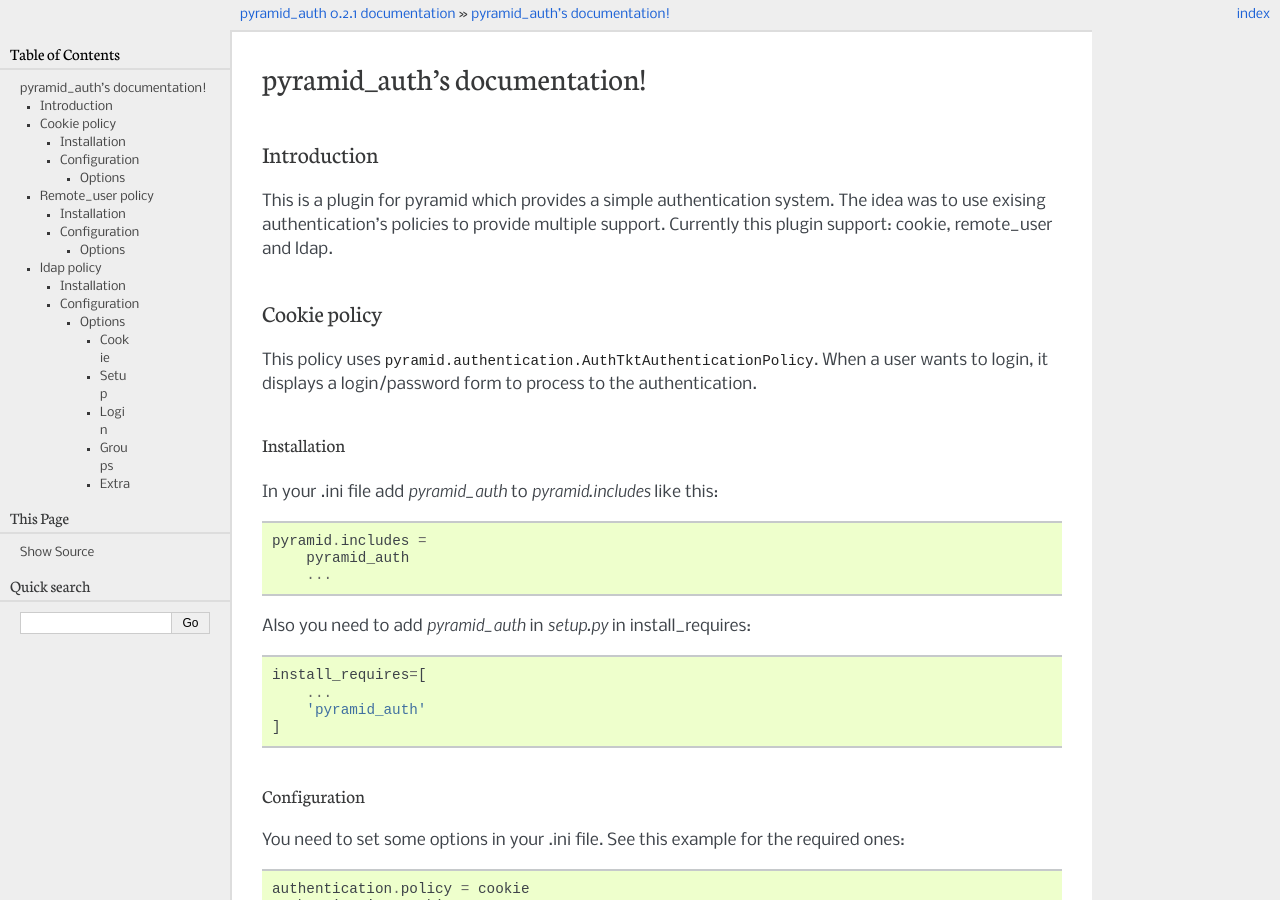
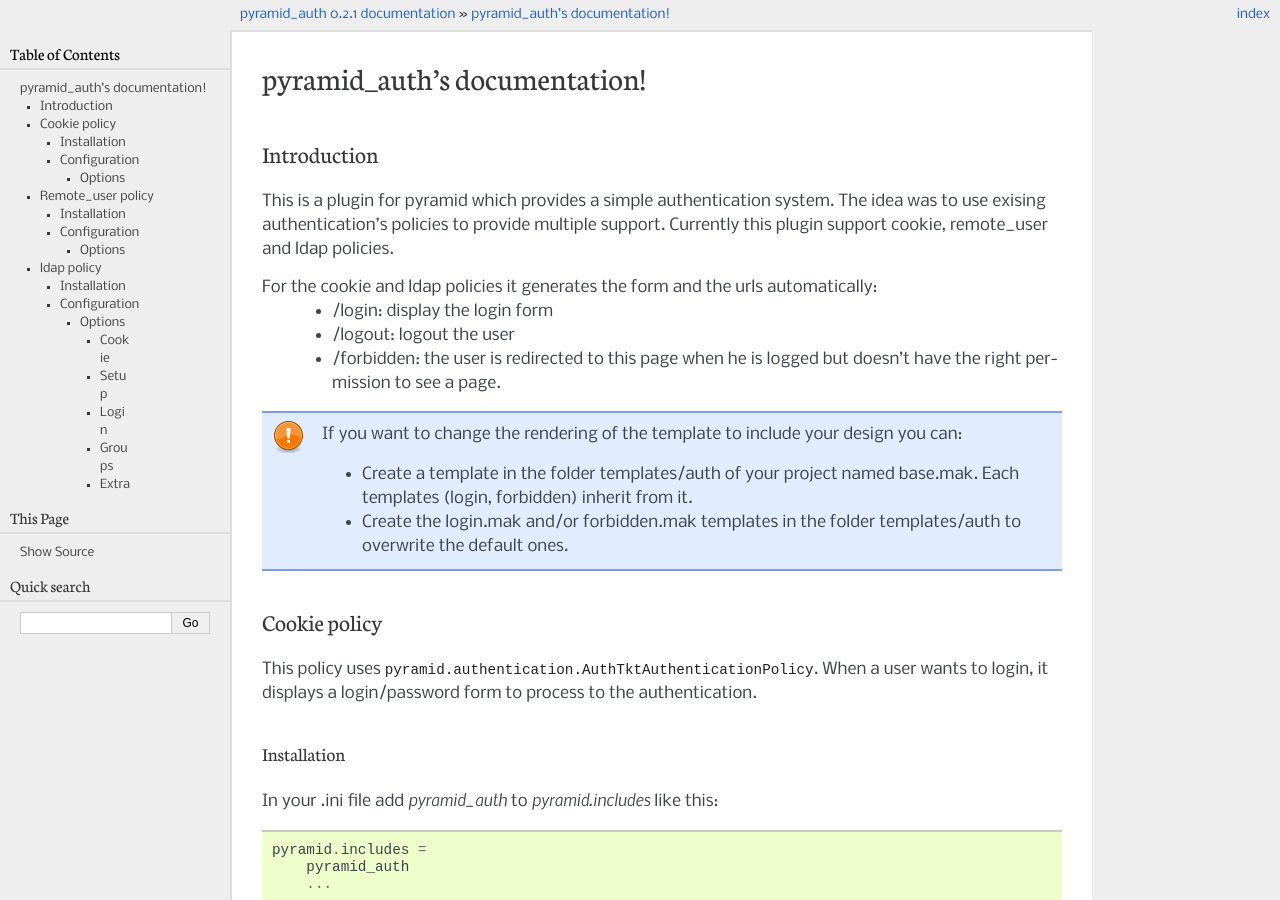
Before and after one commit to LeResKP/pyramid_auth, a Sphinx documentation site: the page built from docs/index.rst, in a window 1280 px wide and 900 px high. Built offline with Sphinx 7.4.7, drawn with Linux system fonts in a browser that asks for light colours.

Commit message:
Update README and document about form url and design

```diff
--- a/docs/index.rst
+++ b/docs/index.rst
@@ -10,8 +10,20 @@ pyramid_auth's documentation!
 Introduction
 ************
 
-This is a plugin for pyramid which provides a simple authentication system. The idea was to use exising authentication's policies to provide multiple support. Currently this plugin support: cookie, remote_user and ldap.
+This is a plugin for pyramid which provides a simple authentication system. The idea was to use exising authentication's policies to provide multiple support. Currently this plugin support cookie, remote_user and ldap policies.
 
+
+For the cookie and ldap policies it generates the form and the urls automatically:
+    * /login: display the login form
+    * /logout: logout the user
+    * /forbidden: the user is redirected to this page when he is logged but doesn't have the right permission to see a page.
+
+.. note::
+
+    If you want to change the rendering of the template to include your design you can:
+
+    * Create a template in the folder templates/auth of your project named base.mak. Each templates (login, forbidden) inherit from it.
+    * Create the login.mak and/or forbidden.mak templates in the folder templates/auth to overwrite the default ones.
 
 Cookie policy
 *************
```
Also changed, not shown: README.rst (+2 -34 lines).
